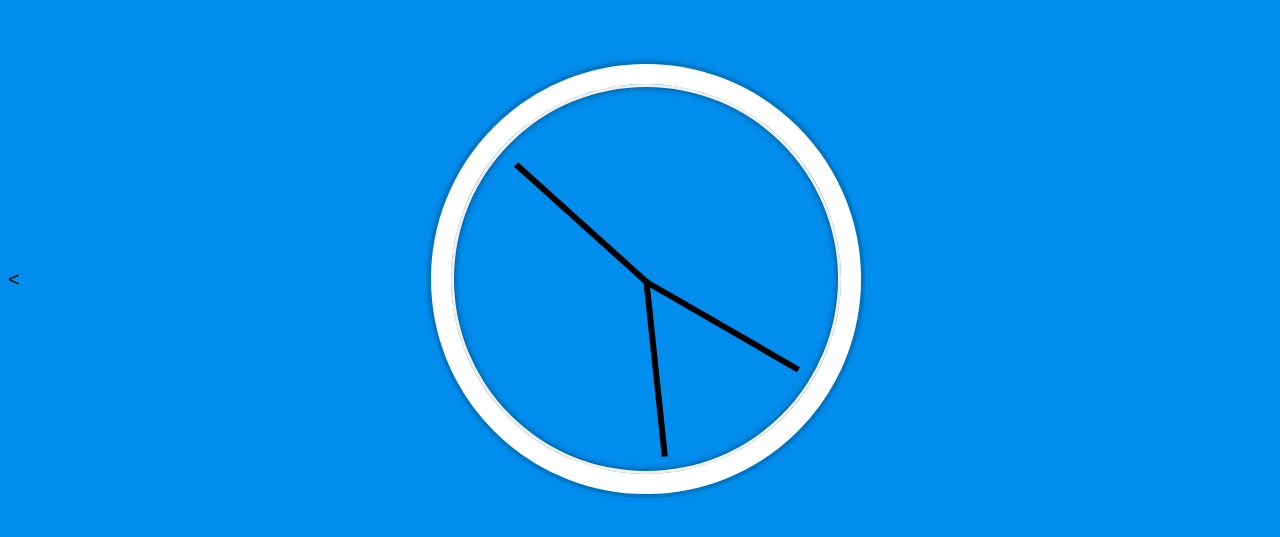
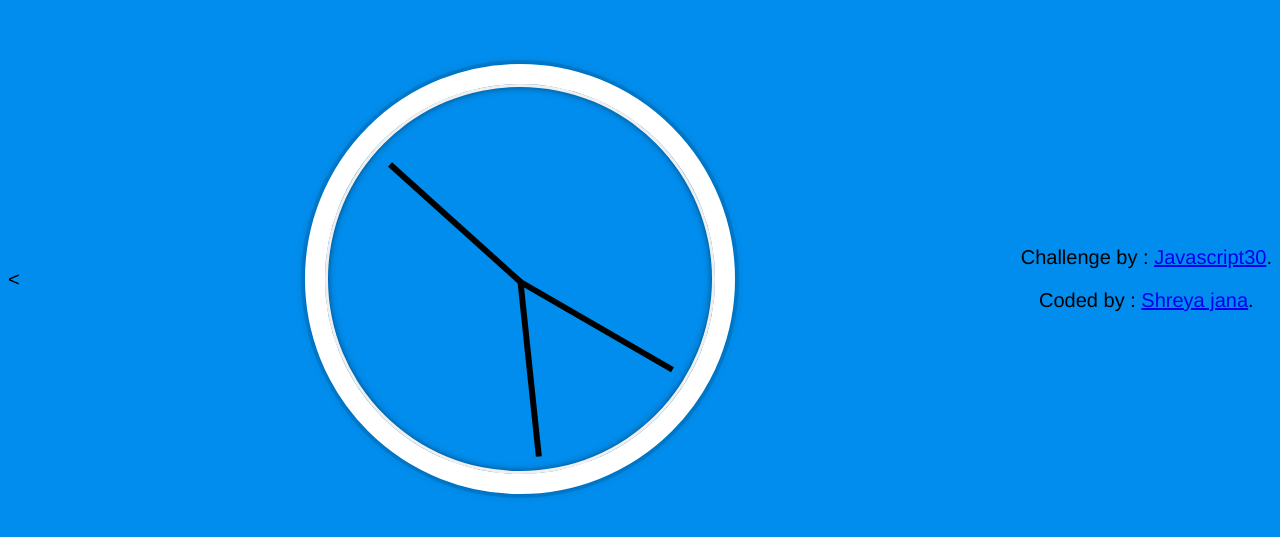
Before and after one commit to Shreyajana2001/CSS-JS-Clock, a plain HTML site: page index.html in a window 1280 px wide. Shown: the part 129-666 px from the top of the page. Drawn offline with nearby package versions, Linux system fonts and the light colour scheme.

Commit message:
Update index.html

```diff
--- a/index.html
+++ b/index.html
@@ -15,6 +15,15 @@
 			<div class="hand second-hand"></div>
 		</div>
 	</div>
+<div class="attribution">
+      <p>
+        Challenge by :
+        <a href="https://javascript30.com/" target="_blank"> Javascript30</a>.
+      </p>
+      <p>
+        Coded by : <a href="https://github.com/Shreyajana2001">Shreya jana</a>.
+      </p>
+</div>
 
 <script src="https://ajax.googleapis.com/ajax/libs/jquery/3.6.0/jquery.min.js"></script>
 <script type="text/javascript" src="index.js"></script>
```
